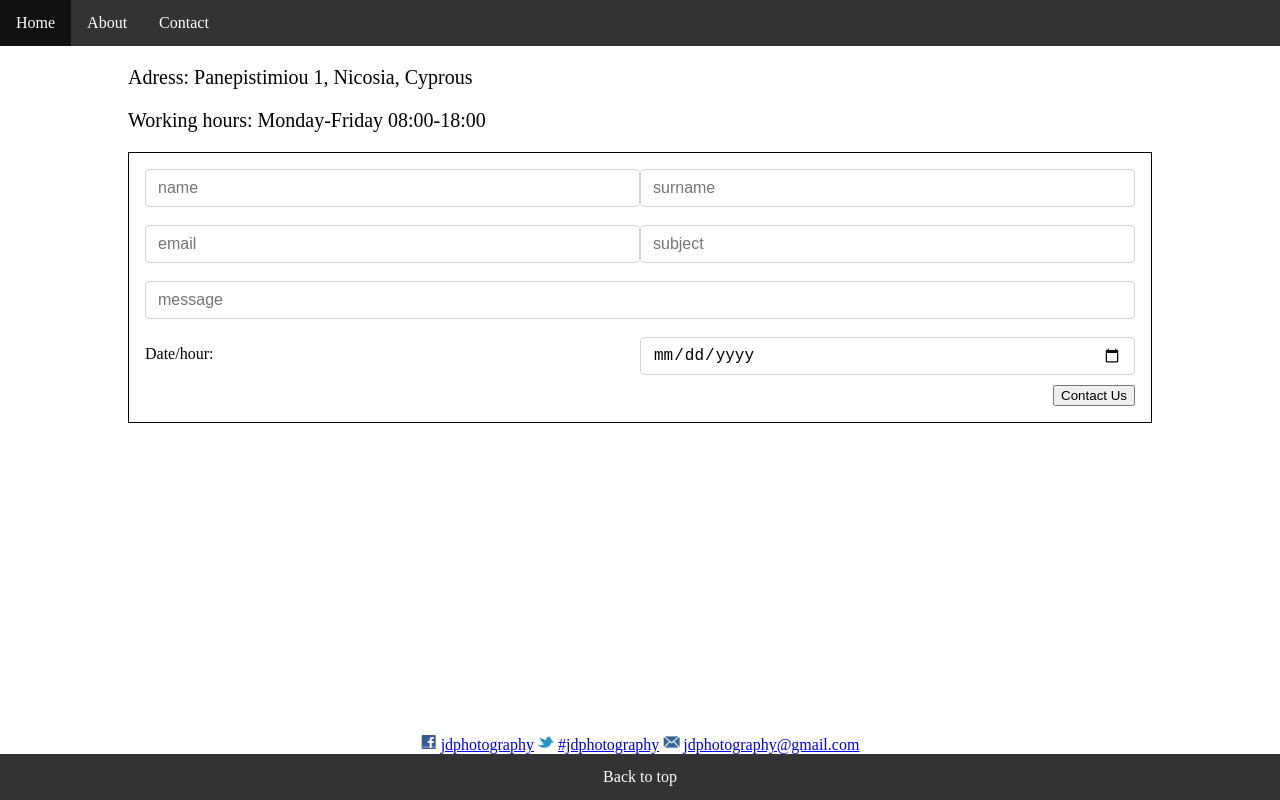
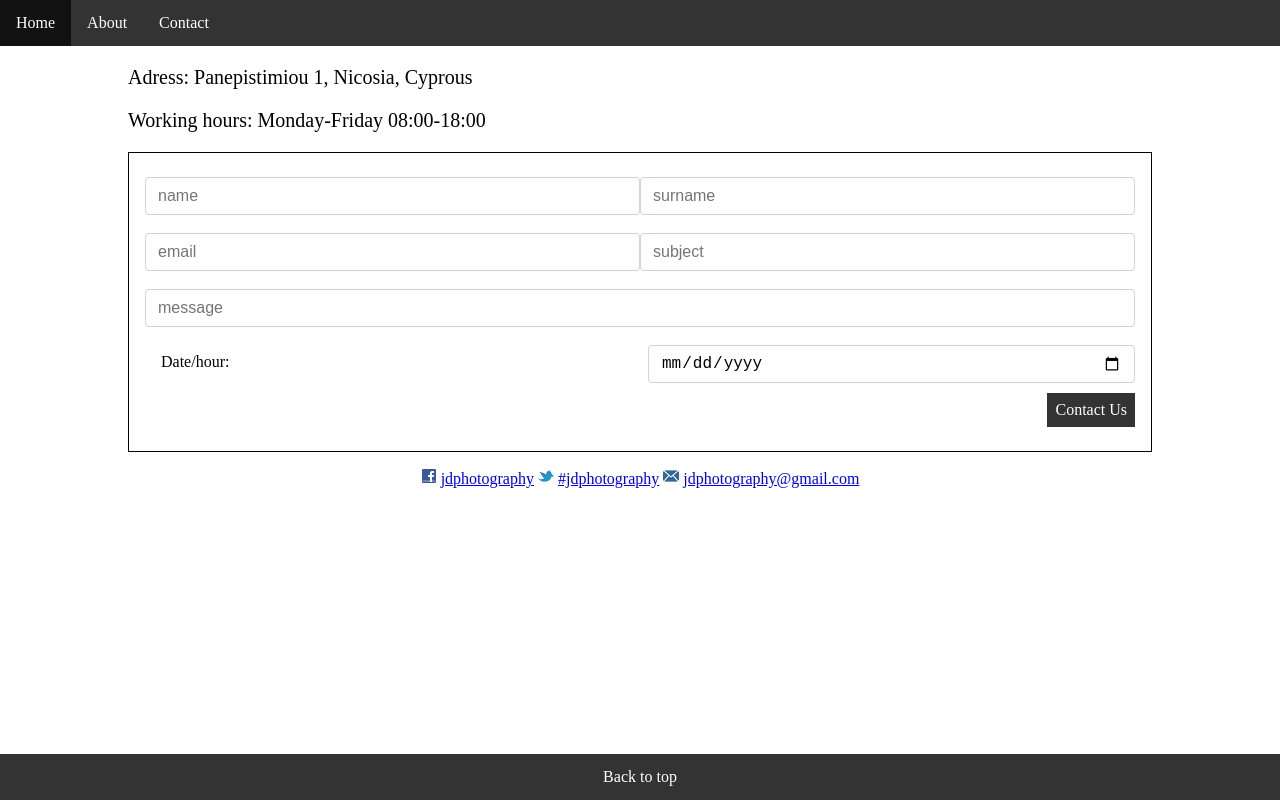
Before and after one commit to condiom/cs425_fall18_As2, a plain HTML site: page contact.html in a window 1280 px wide. Drawn offline with Linux system fonts and the light colour scheme.

Commit message:
Changed images. Form fixes. Styling refactored

```diff
--- a/contact.html
+++ b/contact.html
@@ -1,7 +1,16 @@
 <html>
 
 <head>
+  <meta name="viewport" content="width=device-width, initial-scale=1.0">
+  <meta charset="UTF-8">
+  <meta name="description" content="John Doe Photography">
+  <meta name="keywords" content="HTML,CSS,XML,JavaScript">
+  <meta name="author" content="Constantinos Diomedous">
+  <meta name="title" content="Contact">
+  <title>Contact</title>
+
   <link href="css/style.css" rel="stylesheet">
+
 
 </head>
 
@@ -20,6 +29,8 @@
       <p>Working hours: Monday-Friday 08:00-18:00</p>
     </div>
     <form class="contactForm">
+      <div class="formContainer">
+
         <div class="formInput">
           <input type="text" placeholder="name"></input>
         </div>
@@ -39,18 +50,22 @@
           <div class="dateLabel col-50">
             Date/hour:
           </div>
-        <div class="input col-50">
-          <input type="date"></input>
+          <div id="dateIn" class="input col-50">
+            <input id="dateInput" type="date"></input>
           </div>
         </div>
-      <input type="submit" class="submitBtn" value="Contact Us"></input>
+        <a class="submitBtn">Contact Us</a>
+      </div>
     </form>
   </div>
   <div class="footer footer-about">
+
     <img src="favicon/fb.png" />
     <a href="http://facebook.com">jdphotography</a>
+    <br class="footer-break">
     <img src="favicon/tw.png" />
     <a href="http://twitter.com/">#jdphotography</a>
+    <br class="footer-break">
     <img src="favicon/mail.png" />
     <a href="mail://condiom@gmail.com">jdphotography@gmail.com</a>
   </div>
--- a/css/style.css
+++ b/css/style.css
@@ -1,5 +1,3 @@
-
-
 .imageContainer {
   width: 33%;
   display: inline-block;
@@ -38,7 +36,10 @@
 }
 
 .submitBtn {
+  color: white;
   float: right;
+  background-color: #333333;
+  padding: 0.5rem;
 }
 
 .topbutton {
@@ -46,9 +47,11 @@
 }
 
 .contactForm {
-  padding: 0.5rem 1rem 1rem 1rem;
+  padding-bottom: 0.5rem;
   border: 1px solid black;
   display: table;
+  margin-left: auto;
+  margin-right: auto;
 }
 
 .banner {
@@ -158,7 +161,7 @@ body {
   display: inline-flex;
 }
 
-@media only screen and (max-width: 999px) {
+@media only screen and (max-width: 699px) {
   .aboutRow {
     display: block;
   }
@@ -177,15 +180,12 @@ body {
   }
 }
 
-@media only screen and (min-width: 1000px) {
-  .footer-about {
-    transform: translateX(-50%);
-    bottom: 0;
-    position: absolute;
-    left: 50%;
-  }
+@media only screen and (min-width: 700px) {
   #biographyHeader {
     margin-top: 0;
+  }
+  .footer-break {
+    display: none;
   }
 }
 
@@ -200,7 +200,6 @@ body {
 .formInput input, #date {
   background-color: rgba(0, 0, 0, 0) !important;
   margin-top: 0.5rem;
-  padding-left: 10px;
   display: block;
   width: 100%;
   height: calc(2.25rem + 2px);
@@ -213,8 +212,14 @@ body {
   transition: border-color .15s ease-in-out, box-shadow .15s ease-in-out;
 }
 
+.formContainer {
+  margin: 1rem;
+  display: table;
+}
+
 .dateLabel {
   margin-top: 1rem;
+  margin-left: 1rem;
 }
 
 .vision {
```
Also changed, not shown: about.html (+11 -2 lines), home.html (+8 -0 lines), img/image1.png, img/image3.png, img/image6.png, img/image7.png. Lines whose indentation alone changed are shown as unchanged.
